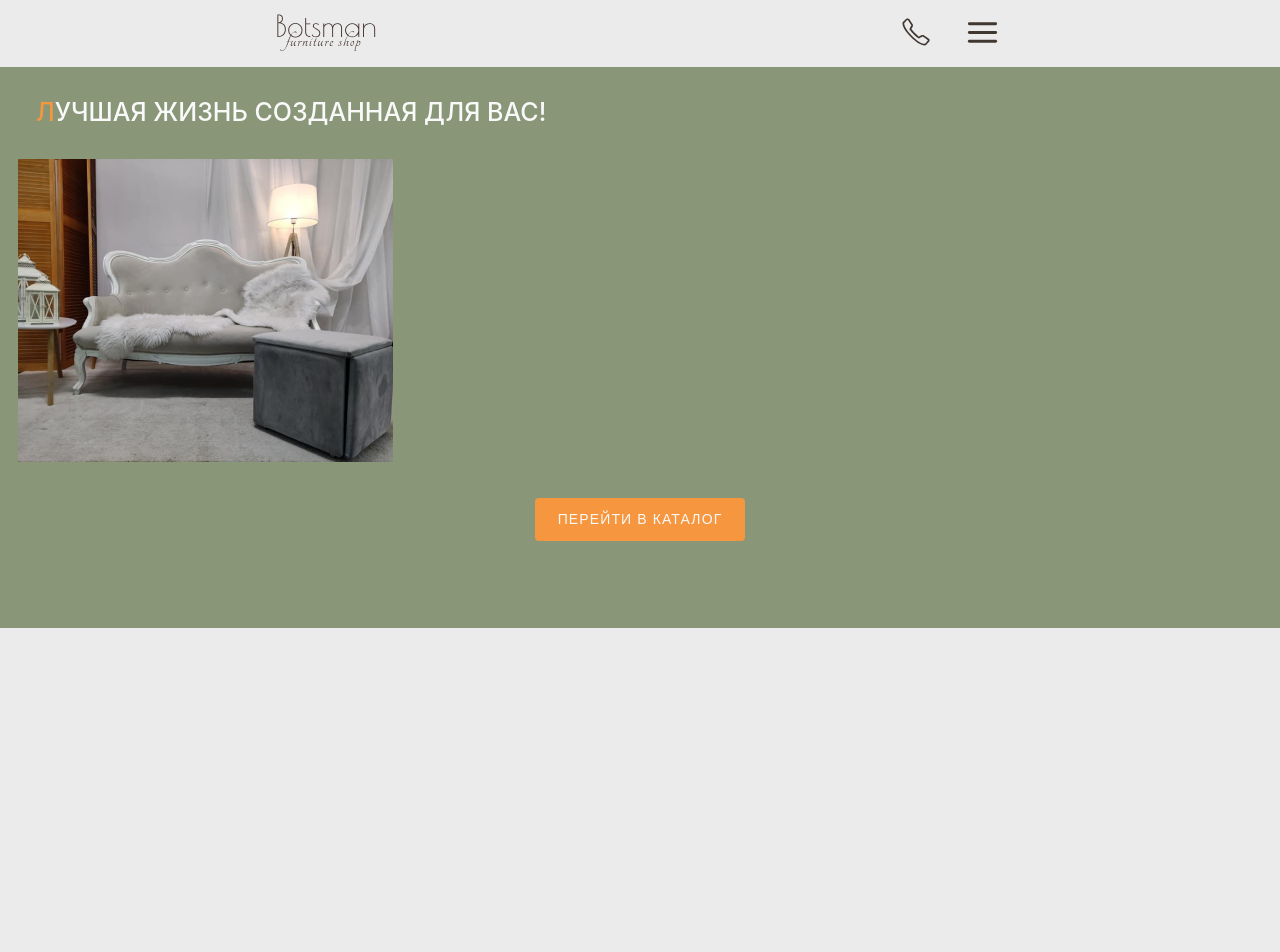
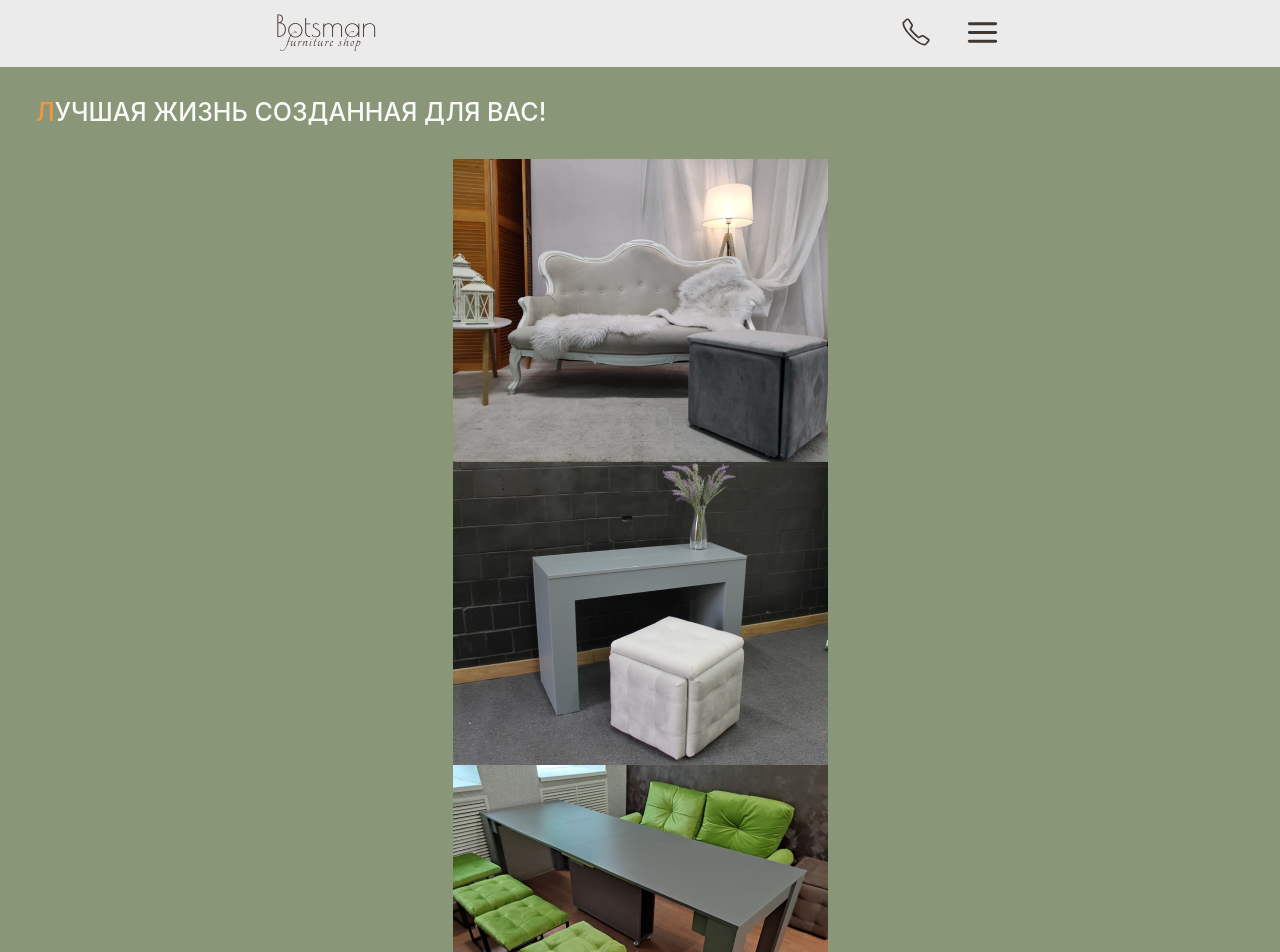
Before and after one commit to Tanya8135/botsman-test, a React (Create React App) app: page / in a window 1280 px wide. Shown: the top 952 px of the page. Before the commit the page ends 800 px from the top, so only its background shows below. Built offline with nearby package versions, Linux system fonts and the light colour scheme.

Commit message:
add imgs for slider; lib. swiper

```diff
--- a/package.json
+++ b/package.json
@@ -16,6 +16,7 @@
     "react-router-dom": "^6.22.3",
     "react-scripts": "5.0.1",
     "redux": "^5.0.1",
+    "swiper": "^11.0.7",
     "web-vitals": "^2.1.4"
   },
   "scripts": {
--- a/src/components/Hero/Hero.jsx
+++ b/src/components/Hero/Hero.jsx
@@ -12,24 +12,48 @@ function Hero() {
 
         <div className={`${css.swiper} ${css.heroImg}`}>
           <ul className={`${css.swiperWrapper} ${css.heroImgSlider}`}>
-            <li>
-            <img srcSet={`
-            ${process.env.PUBLIC_URL}/images/mob/hero-slide/hero-mob1@2_375.png 2x,
-            ${process.env.PUBLIC_URL}/images/mob/hero-slide/hero-mob1_375.png 1x
+            <li className={css.swiperSlide}>
+              <img
+                srcSet={`
+            ${process.env.PUBLIC_URL}/images/mob/hero-slide/hero-mob1@2_375.png 750w,
+            ${process.env.PUBLIC_URL}/images/mob/hero-slide/hero-mob1_375.png 375w
             `}
-            sizes="(min-width: 375px) 375px, 100vh"
-            src={process.env.PUBLIC_URL + '/images/mob/hero-slide/hero-mob1_375.png'} alt="" />
+                sizes="(min-width: 375px) 375px, 100vh"
+                src={
+                  process.env.PUBLIC_URL +
+                  "/images/mob/hero-slide/hero-mob1_375.png"
+                }
+                alt="gray sofa and pouf"
+              />
             </li>
-            {/* {imgs.map((slide, index) => (
-              <li key={index} className={css.swiperSlide}>
-                <img
-                  srcSet={slide.srcset}
-                  sizes={slide.sizes}
-                  src={process.env.PUBLIC_URL + slide.src}
-                  alt={slide.alt}
-                />
-              </li>
-            ))} */}
+            <li className={css.swiperSlide}>
+            <img
+                srcSet={`
+            ${process.env.PUBLIC_URL}/images/mob/hero-slide/hero-mob2@2_375.png 2x,
+            ${process.env.PUBLIC_URL}/images/mob/hero-slide/hero-mob2_375.png 1x
+            `}
+                sizes="(min-width: 375px) 375px, 100vh"
+                src={
+                  process.env.PUBLIC_URL +
+                  "./images/mob/hero-slide/hero-mob2_375.png"
+                }
+                alt="gray table and white pouf"
+              />
+            </li>
+            <li className={css.swiperSlide}>
+            <img
+                srcSet={`
+            ${process.env.PUBLIC_URL}/images/mob/hero-slide/hero-mob3@2_375.png 750w,
+            ${process.env.PUBLIC_URL}/images/mob/hero-slide/hero-mob3_375.png 375w
+            `}
+                sizes="(min-width: 375px) 375px, 100vh"
+                src={
+                  process.env.PUBLIC_URL +
+                  "./images/mob/hero-slide/hero-mob3_375.png"
+                }
+                alt="gray table and green pouf"
+              />
+            </li>
           </ul>
           <div className={css.swiperPagination}></div>
         </div>
```
Also changed, not shown: 1 other file (tests, documents, lock files or other folders).
